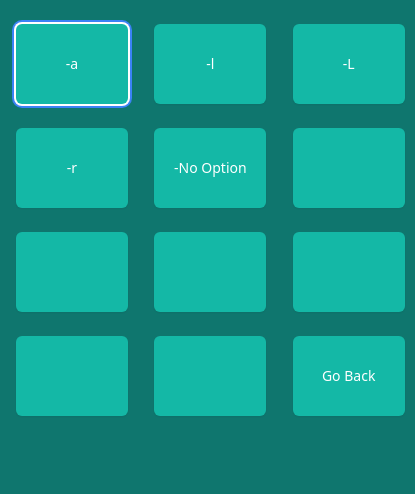
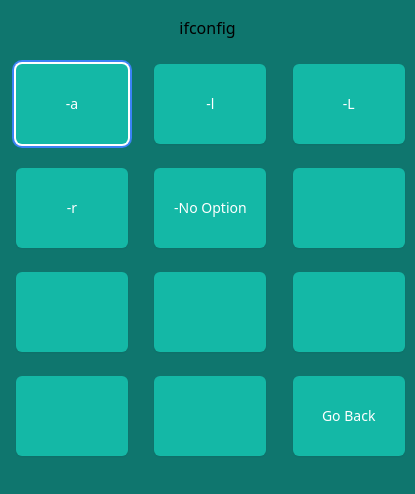
Before and after one commit to UmutTurk24/network-commands-app, an Electron app: page src/renderer/index.html in a window 415 px wide. Both pictures are taken after a click on the button "ifconfig". Drawn offline with Linux system fonts and the light colour scheme; no server answers.

Commit message:
Add Steps

```diff
--- a/src/index.js
+++ b/src/index.js
@@ -16,7 +16,7 @@ const create_main_window = () => {
   // Create the browser window.
   main_window = new BrowserWindow({
     width: 415,
-    height: 500,
+    height: 550,
     resizable: true,
     webPreferences: {
       nodeIntegration: true,
--- a/src/renderer/index.html
+++ b/src/renderer/index.html
@@ -22,6 +22,11 @@ enderer/css/output.css --watch -->
 <body class="bg-teal-700">
   <div id = "splitter">
     <div class="max-w-xl m-auto h-screen align-center justify-center">
+      <div class = "place-content-center mx-auto">
+        <p class = "text-center mt-4" id = "current_command_name">
+          &nbsp
+        </p>
+      </div>
       <div class = "grid grid-cols-3 m-auto">
         <div class="mt-6 mx-4">
           <button type="button" id = "button1"
--- a/src/renderer/js/button_handler.js
+++ b/src/renderer/js/button_handler.js
@@ -14,6 +14,7 @@ setup_button_events();
 function setup_button_events() {
     // Base-string for the button ids
     var button_id_base = "button";
+    remove_current_command();
     // Add an event listener to every button
     for (let i = 0; i < command_list.length; i++) {
         const button_element = document.getElementById(button_id_base+(i+1).toString());
@@ -354,6 +355,11 @@ function get_options(command_name){
  */
 function add_options(operation_name, operation_set ) {
 
+    // Display the current command name
+    var display_box = document.getElementById("current_command_name");
+    display_box.innerHTML = operation_name;
+
+
     // Re-assign the texts in the buttons
     var button_id_base = "button";
     for (let i = 0; i < operation_set.length; i++) {
@@ -364,7 +370,6 @@ function add_options(operation_name, operation_set ) {
         if (operation_set[i] != " ") {
             button_element.innerHTML = "-" + operation_set[i];
             const command_option = button_element.innerHTML;
-
 
             // Add onmouseover/onmouseleave functions on the buttons
             button_element.onmouseover = function () {
@@ -380,6 +385,7 @@ function add_options(operation_name, operation_set ) {
             // Execute the command once the user selects an option
             button_element.onclick = function() {
                 remove_descriptor(button_element);
+                remove_current_command();
                 run_command(ca_name, command_option);
                 button_element.onclick = function() {};
                 button_element.onmouseover = function() {};
@@ -395,6 +401,11 @@ function add_options(operation_name, operation_set ) {
         setup_button_events();
         // button_element.onclick = function() {};
     }
+}
+
+function remove_current_command() {
+    var display_box = document.getElementById("current_command_name");
+    display_box.innerHTML = "&nbsp";
 }
 
 function modify_unique_commands(c_name) {
--- a/src/renderer/js/command_handler.js
+++ b/src/renderer/js/command_handler.js
@@ -2,6 +2,6 @@ const command_title_element = document.getElementById("command_title");
 const command_output_element = document.getElementById("command_text");
 
 window.commandTransfer.receive('fromMain', function (data){
-    command_title_element.innerHTML = data.operation;
+    command_title_element.innerHTML = "Executed Command: " + data.operation;
     command_output_element.innerHTML = data.op_result;
 });
```
Also changed, not shown: src/preload.js (+18 -0 lines), src/renderer/css/output.css, 1 other file.
